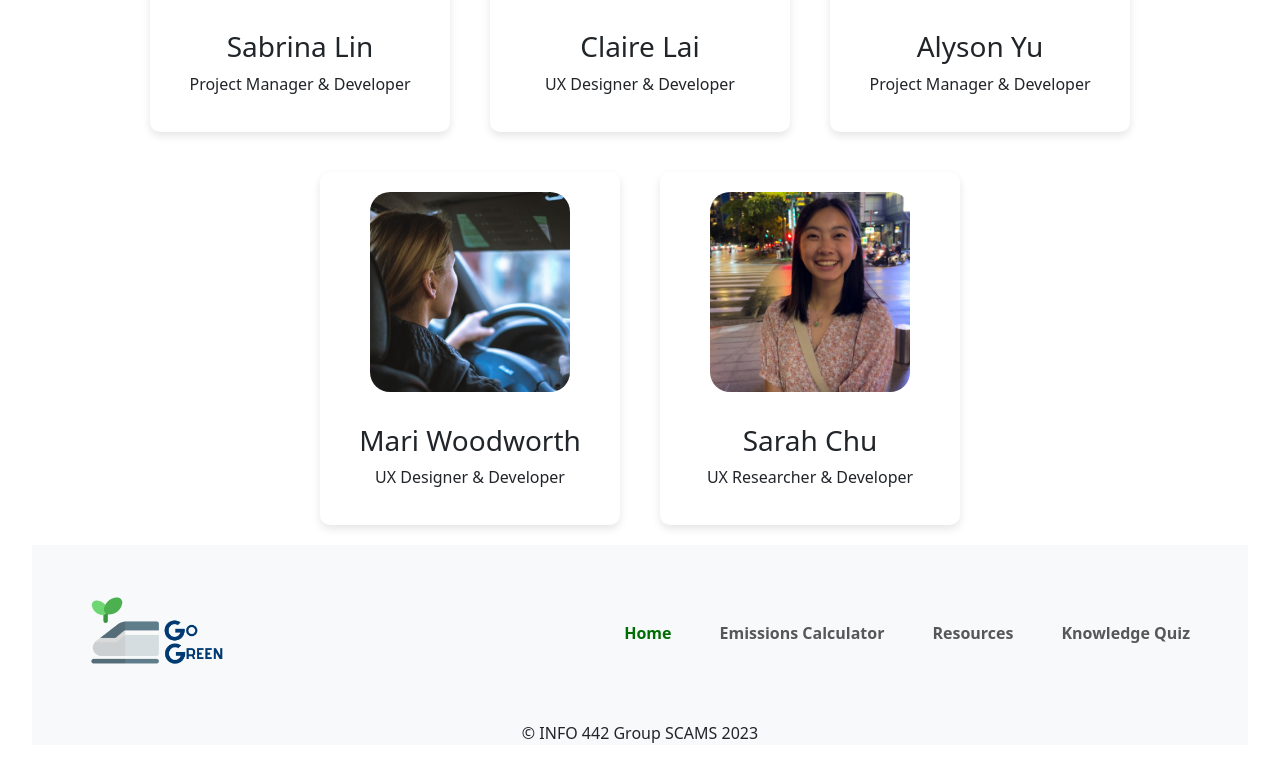
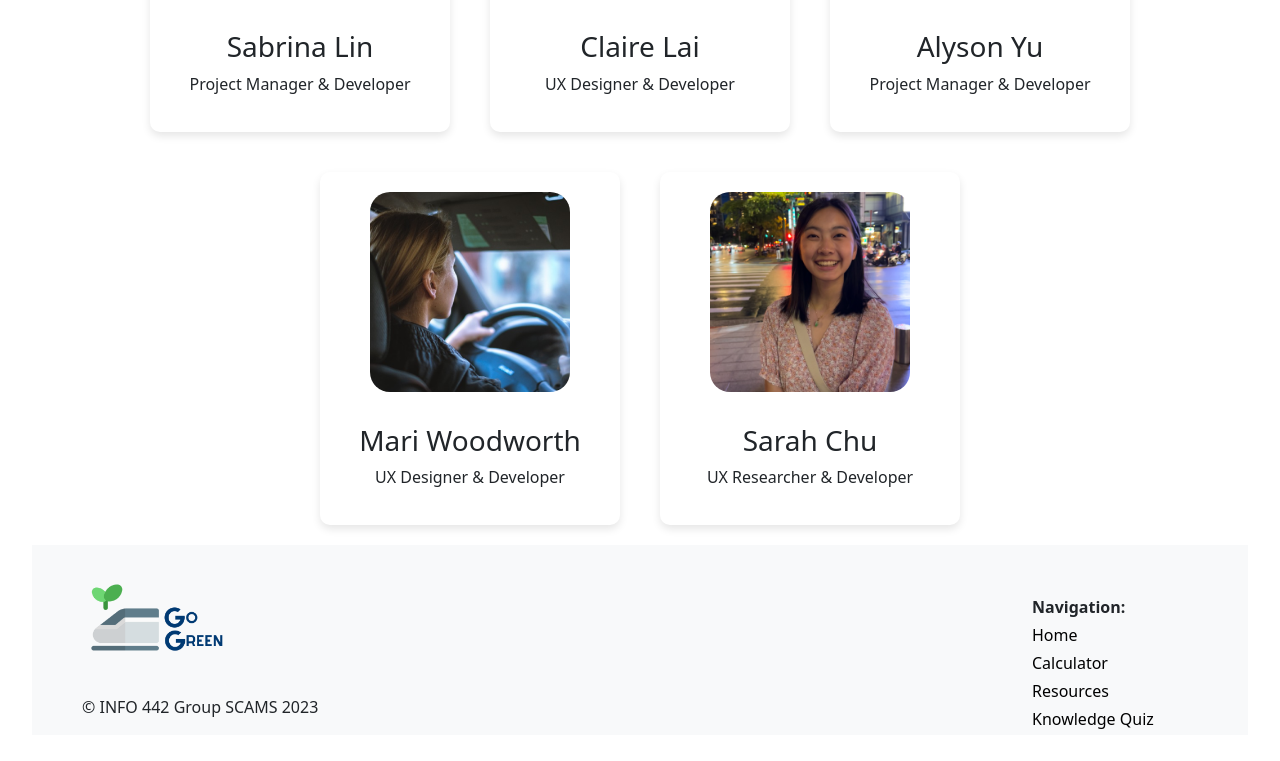
Before and after one commit to UW-INFO442-AU23/Team-SCAMS, a React (Create React App) app: page /home in a window 1280 px wide. Shown: the part 2411-3172 px from the top of the page. After the commit the page ends 3146 px from the top, so only its background shows below. Built offline with nearby package versions, Linux system fonts and the light colour scheme.

Commit message:
footer basics

```diff
--- a/src/App.js
+++ b/src/App.js
@@ -7,6 +7,7 @@ import ResourcePage from './components/ResourcePage.js';
 import QuizData from './data/Quiz.json'
 import { BrowserRouter as Router, Route, Routes, Navigate } from "react-router-dom";
 import { Link } from 'react-router-dom';
+import { Container } from 'react-bootstrap';
 
 
 export default function App(props) {
@@ -28,10 +29,27 @@ export default function App(props) {
 function Footer() {
   return (
     <footer className="bg-light my-0 py-0 footer">
-      <NavbarComponent/>
-      <div className="text-center">
+      <div className='container'>
+        <div className='row align-items-end'>
+          <div className='col-3'>
+            <img src="logo.png" alt="go green logo" width="150" height="150" />
+            <p>&copy; INFO 442 Group SCAMS 2023</p>
+          </div>
+          <div className='col'>
+          </div>
+          <div className='col-2'>
+            <p className='fw-semibold my-1'>Navigation:</p>
+            <p className='my-1'><Link to='/home' className='footer_link'>Home</Link></p>
+            <p className='my-1'><Link to='/emissions_calculator' className='footer_link'>Calculator</Link></p>
+            <p className='my-1'><Link to='/resources' className='footer_link'>Resources</Link></p>
+            <p className='my-1'><Link to='/knowledge_quiz' className='footer_link'>Knowledge Quiz</Link></p>
+          </div>
+        </div>
+      </div>
+
+      {/* <div className="text-center">
         <p>&copy; INFO 442 Group SCAMS 2023</p>
-      </div>
+      </div> */}
     </footer>
   )
 }
--- a/src/index.css
+++ b/src/index.css
@@ -34,7 +34,13 @@ img {
     color: #006D04;
   }
 
-/* BUTTON STYLING */
+/* FOOTER STYLING */
+.footer_link {
+    text-decoration: none;
+    color: #000000;
+}
+
+  /* BUTTON STYLING */
 .button_center {
     text-align: center;
 }
```
